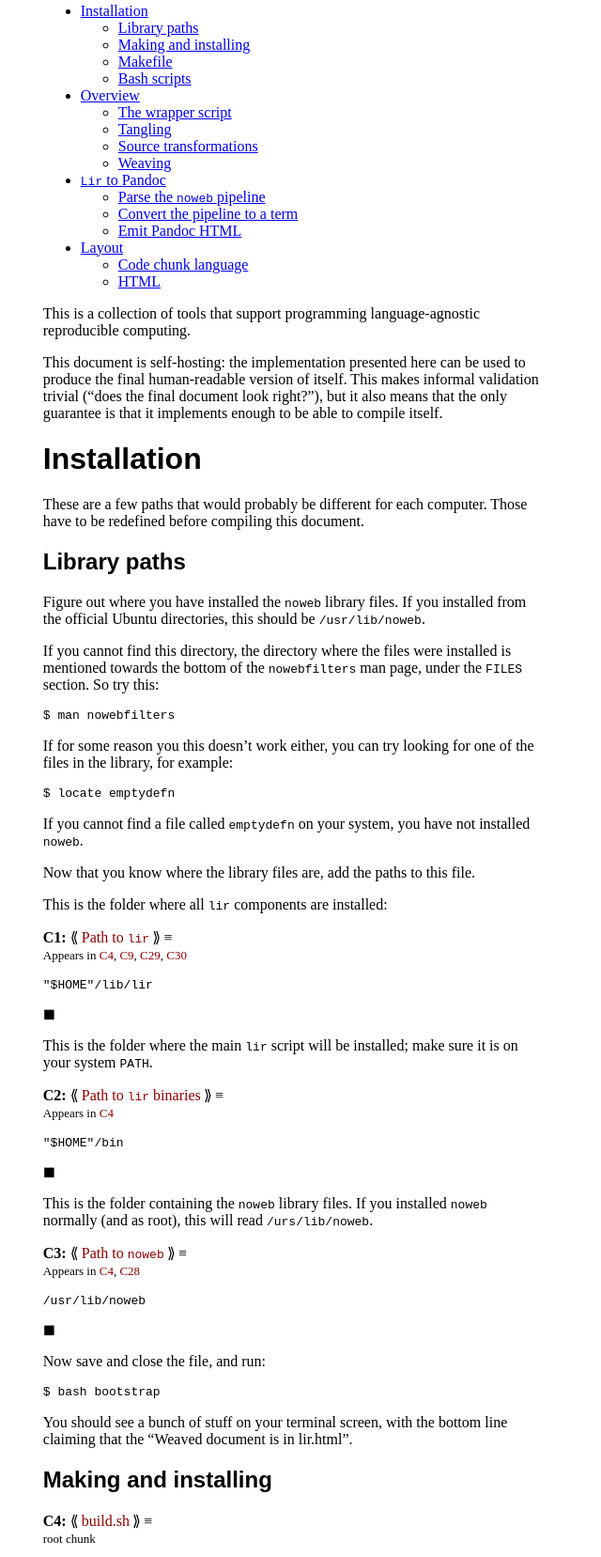
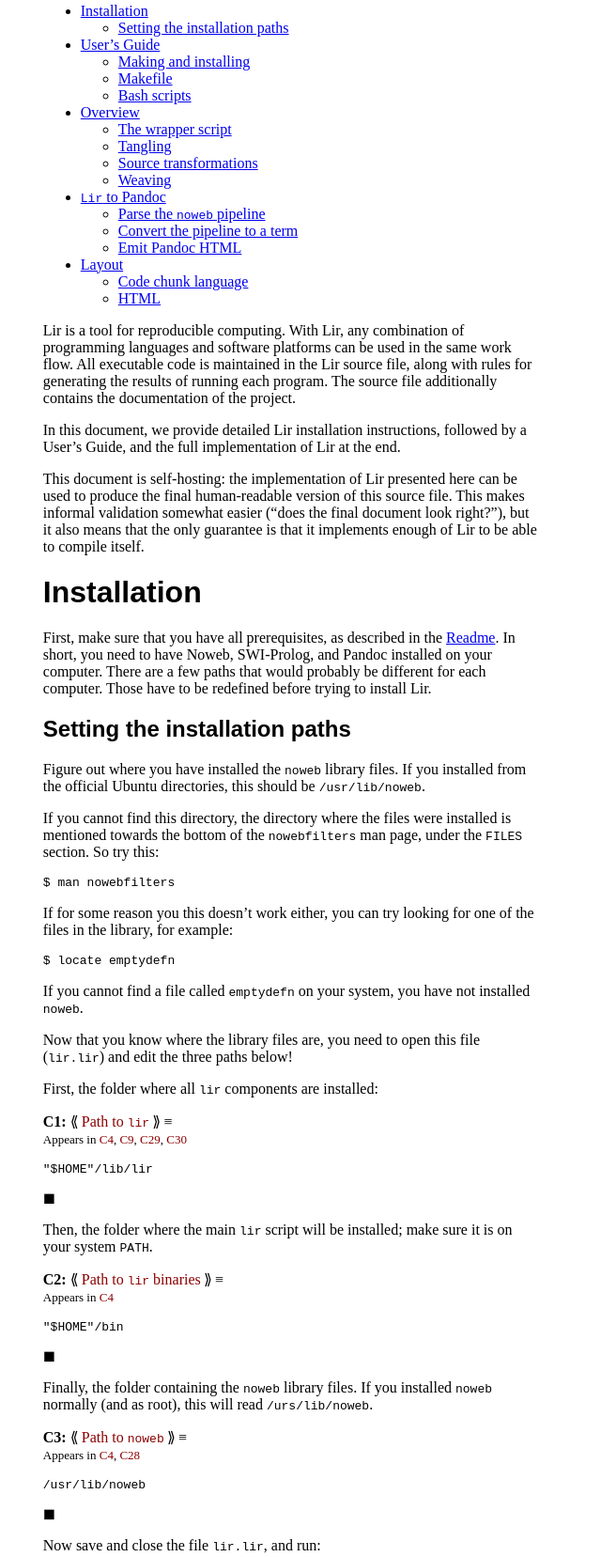
Before and after one commit to borisvassilev/lir, a plain HTML site: page docs/lir.html in a window 1280 px wide. Shown: the part 203-1860 px from the top of the page at 94% size, without its empty margins (0-640 px from the left). Drawn offline with Linux system fonts and the light colour scheme.

Commit message:
Better intro and installation instructions

```diff
--- a/docs/lir.html
+++ b/docs/lir.html
@@ -22,7 +22,9 @@
 <nav id="TOC">
 <ul>
 <li><a href="#installation">Installation</a><ul>
-<li><a href="#library-paths">Library paths</a></li>
+<li><a href="#setting-the-installation-paths">Setting the installation paths</a></li>
+</ul></li>
+<li><a href="#users-guide">User’s Guide</a><ul>
 <li><a href="#making-and-installing">Making and installing</a></li>
 <li><a href="#makefile">Makefile</a></li>
 <li><a href="#bash-scripts">Bash scripts</a></li>
@@ -44,19 +46,20 @@
 </ul></li>
 </ul>
 </nav>
-<p>This is a collection of tools that support programming language-agnostic reproducible computing.</p>
-<p>This document is self-hosting: the implementation presented here can be used to produce the final human-readable version of itself. This makes informal validation trivial (“does the final document look right?”), but it also means that the only guarantee is that it implements enough to be able to compile itself.</p>
+<p>Lir is a tool for reproducible computing. With Lir, any combination of programming languages and software platforms can be used in the same work flow. All executable code is maintained in the Lir source file, along with rules for generating the results of running each program. The source file additionally contains the documentation of the project.</p>
+<p>In this document, we provide detailed Lir installation instructions, followed by a User’s Guide, and the full implementation of Lir at the end.</p>
+<p>This document is self-hosting: the implementation of Lir presented here can be used to produce the final human-readable version of this source file. This makes informal validation somewhat easier (“does the final document look right?”), but it also means that the only guarantee is that it implements enough of Lir to be able to compile itself.</p>
 <h1 id="installation">Installation</h1>
-<p>These are a few paths that would probably be different for each computer. Those have to be redefined before compiling this document.</p>
-<h2 id="library-paths">Library paths</h2>
+<p>First, make sure that you have all prerequisites, as described in the <a href="http://borisvassilev.github.io/lir">Readme</a>. In short, you need to have Noweb, SWI-Prolog, and Pandoc installed on your computer. There are a few paths that would probably be different for each computer. Those have to be redefined before trying to install Lir.</p>
+<h2 id="setting-the-installation-paths">Setting the installation paths</h2>
 <p>Figure out where you have installed the <code>noweb</code> library files. If you installed from the official Ubuntu directories, this should be <code>/usr/lib/noweb</code>.</p>
 <p>If you cannot find this directory, the directory where the files were installed is mentioned towards the bottom of the <code>nowebfilters</code> man page, under the <code>FILES</code> section. So try this:</p>
 <pre><code>$ man nowebfilters</code></pre>
 <p>If for some reason you this doesn’t work either, you can try looking for one of the files in the library, for example:</p>
 <pre><code>$ locate emptydefn</code></pre>
 <p>If you cannot find a file called <code>emptydefn</code> on your system, you have not installed <code>noweb</code>.</p>
-<p>Now that you know where the library files are, add the paths to this file.</p>
-<p>This is the folder where all <code>lir</code> components are installed:</p>
+<p>Now that you know where the library files are, you need to open this file (<code>lir.lir</code>) and edit the three paths below!</p>
+<p>First, the folder where all <code>lir</code> components are installed:</p>
 <div class="codechunk">
 <p><span id="NW0-le3mf-1" class="defn"><span class="chunknr">C1:</span> ⟪<span style="white-space:nowrap"> </span><a href="#NW0-le3mf-1">Path to <code>lir</code></a><span style="white-space:nowrap"> </span>⟫<span style="white-space:nowrap"> </span>≡</span><span class="chunkuses"><br> Appears in <a href="#NW0-1rI3Ge-1">C4</a>, <a href="#NW0-4UExSf-1">C9</a>, <a href="#NW0-knN2l-1">C29</a>, <a href="#NW0-14TQfc-1">C30</a></span></p>
 <pre>
@@ -64,7 +67,7 @@
 </pre>
 ◼
 </div>
-<p>This is the folder where the main <code>lir</code> script will be installed; make sure it is on your system <code>PATH</code>.</p>
+<p>Then, the folder where the main <code>lir</code> script will be installed; make sure it is on your system <code>PATH</code>.</p>
 <div class="codechunk">
 <p><span id="NW0-AfPqe-1" class="defn"><span class="chunknr">C2:</span> ⟪<span style="white-space:nowrap"> </span><a href="#NW0-AfPqe-1">Path to <code>lir</code> binaries</a><span style="white-space:nowrap"> </span>⟫<span style="white-space:nowrap"> </span>≡</span><span class="chunkuses"><br> Appears in <a href="#NW0-1rI3Ge-1">C4</a></span></p>
 <pre>
@@ -72,7 +75,7 @@
 </pre>
 ◼
 </div>
-<p>This is the folder containing the <code>noweb</code> library files. If you installed <code>noweb</code> normally (and as root), this will read <code>/urs/lib/noweb</code>.</p>
+<p>Finally, the folder containing the <code>noweb</code> library files. If you installed <code>noweb</code> normally (and as root), this will read <code>/urs/lib/noweb</code>.</p>
 <div class="codechunk">
 <p><span id="NW0-411qse-1" class="defn"><span class="chunknr">C3:</span> ⟪<span style="white-space:nowrap"> </span><a href="#NW0-411qse-1">Path to <code>noweb</code></a><span style="white-space:nowrap"> </span>⟫<span style="white-space:nowrap"> </span>≡</span><span class="chunkuses"><br> Appears in <a href="#NW0-1rI3Ge-1">C4</a>, <a href="#NW0-sh3ht-1">C28</a></span></p>
 <pre>
@@ -80,9 +83,11 @@
 </pre>
 ◼
 </div>
-<p>Now save and close the file, and run:</p>
+<p>Now save and close the file <code>lir.lir</code>, and run:</p>
 <pre><code>$ bash bootstrap</code></pre>
 <p>You should see a bunch of stuff on your terminal screen, with the bottom line claiming that the “Weaved document is in lir.html”.</p>
+<h1 id="users-guide">User’s Guide</h1>
+<p>There is nothing here.</p>
 <h2 id="making-and-installing">Making and installing</h2>
 <div class="codechunk">
 <p><span id="NW0-1rI3Ge-1" class="defn"><span class="chunknr">C4:</span> ⟪<span style="white-space:nowrap"> </span><a href="#NW0-1rI3Ge-1">build.sh</a><span style="white-space:nowrap"> </span>⟫<span style="white-space:nowrap"> </span>≡</span><span class="chunkuses"><br> root chunk</span></p>
@@ -1018,7 +1023,7 @@
 </div>
 <div class="listingcontents">
 <pre>
-lrwxrwxrwx 1 bvassile hyad-all 41 Aug 31 10:58 lir.lir -&gt; /home/bvassile/Documents/code/lir/lir.lir
+lrwxrwxrwx 1 bvassile hyad-all 41 Aug 31 14:03 lir.lir -&gt; /home/bvassile/Documents/code/lir/lir.lir
 </pre>
 </div>
 <div class="listingmeta">
```
Also changed, not shown: docs/index.html (+1 -1 lines), 2 other files.
